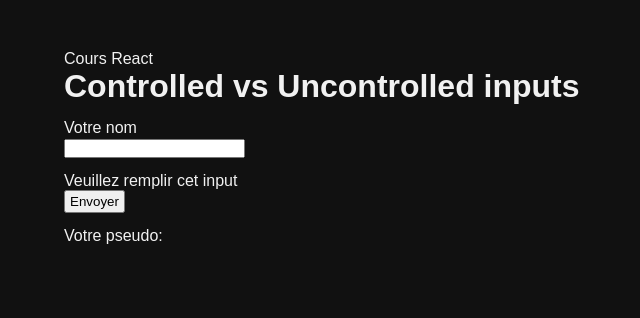
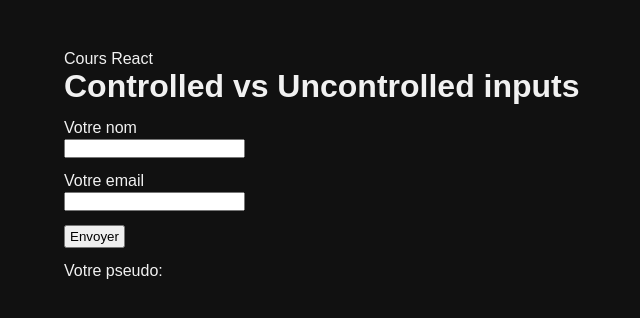
Before and after one commit to Reisorel/React_path, a React (Vite) app in the folder 3.Les-bases-de-React/: page / in a window 1280 px wide. Shown: the top 318 px of the page, without its empty margins (176-816 px from the left). Built offline with nearby package versions, Linux system fonts and the light colour scheme.

Commit message:
uncontrolled inputs

```diff
--- a/3.Les-bases-de-React/src/lessons/14.Controlled-uncontrolled-inputs/Container.jsx
+++ b/3.Les-bases-de-React/src/lessons/14.Controlled-uncontrolled-inputs/Container.jsx
@@ -1,4 +1,4 @@
-import {useState, useRef} from "react"
+import { useState, useRef } from "react"
 import "./Container.css"
 
 
@@ -9,17 +9,32 @@ export default function Container() {
     setState(e.target.value)
   }
 
+  const emailRef = useRef()
+
+  function handleSubmit(e){
+    e.preventDefault()
+    console.log(emailRef.current.value);
+  }
+
+
   return (
     <div>
       <h1>Controlled vs Uncontrolled inputs </h1>
-        <form>
+      <form onSubmit={handleSubmit}>
         <label htmlFor="pseudo">Votre nom</label>
         <input
           onChange={handleInput}
           value={state}
           type="text"
           id="pseudo" />
-            {!state && <p>Veuillez remplir cet input</p>}
+        {/* {!state && <p>Veuillez remplir cet input</p>} */}
+        <label htmlFor="email">Votre email</label>
+        <input
+          ref={emailRef}
+          type="email"
+          id="email"
+        />
+
         <button>Envoyer</button>
       </form>
 
```
Lines whose indentation alone changed are shown as unchanged.
